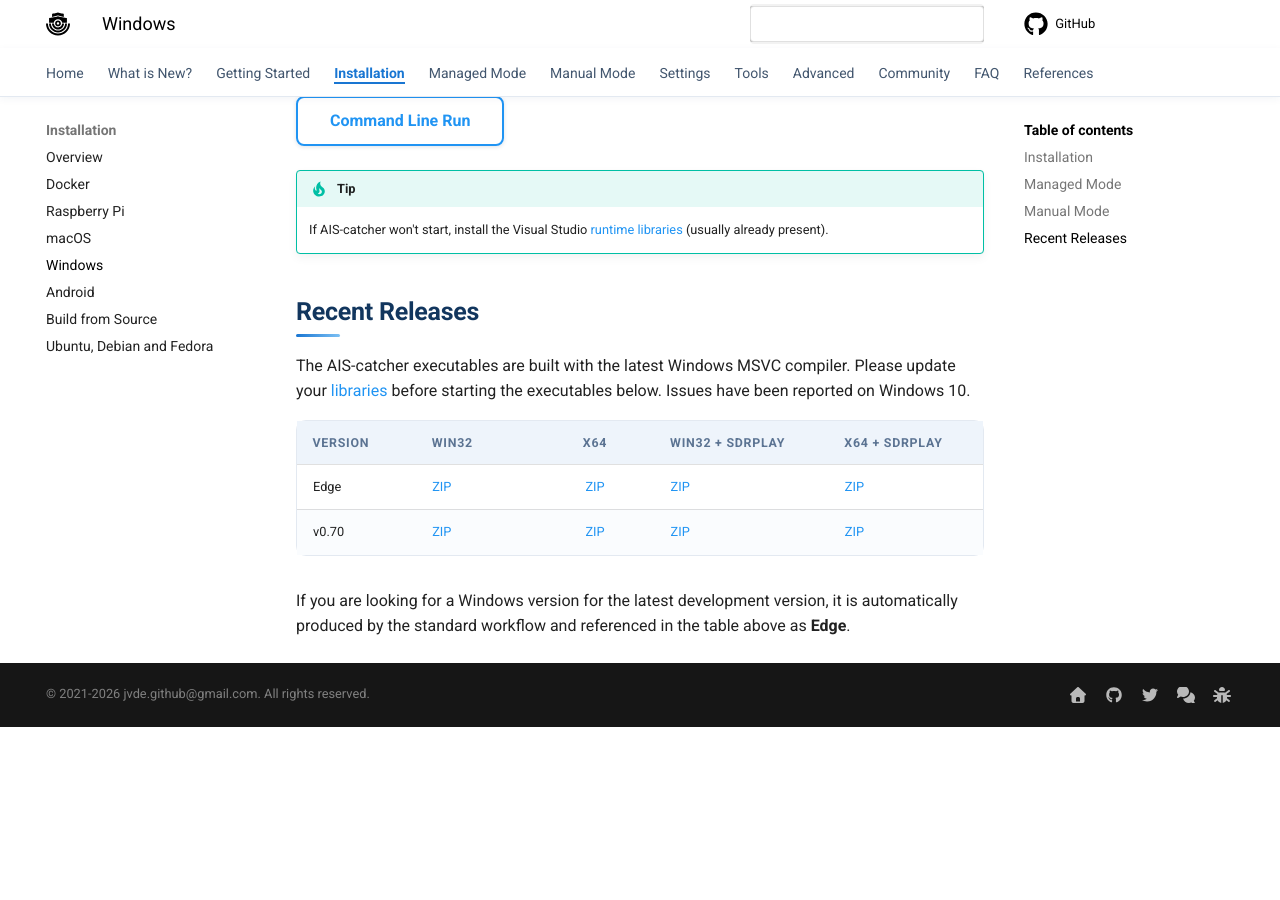
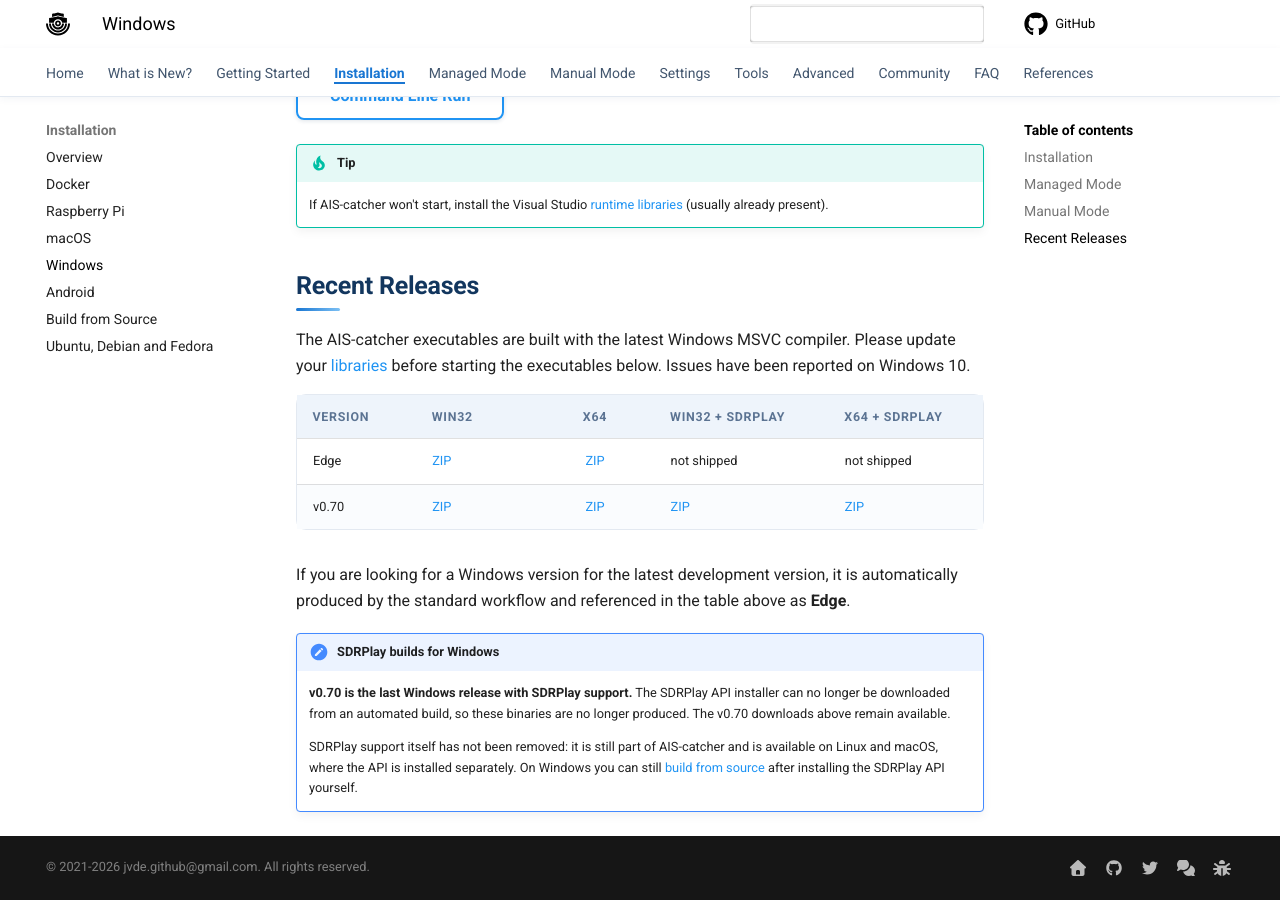
Before and after one commit to jvde-github/AIS-catcher-docs, an MkDocs documentation site: the page built from docs/installation/windows.md, in a window 1280 px wide and 900 px high, scrolled down 1481 px. Built offline with MkDocs 1.6.1 and Material for MkDocs 9.7.7, drawn with Linux system fonts in a browser that asks for light colours; comment, search, counter and statistics services are not loaded; before the commit the page ends 2208 px from its top, so only the background shows below that; some of the changed text lies outside the part shown.

Commit message:
Mark v0.70 as the last Windows release with SDRPlay binaries

```diff
--- a/docs/installation/windows.md
+++ b/docs/installation/windows.md
@@ -68,7 +68,12 @@
 
 | Version | Win32 | x64 | Win32 + SDRPlay | x64 + SDRPlay |
 | :------ | :---- | :--: | :-------------- | :------------ |
-| Edge    | [ZIP](https://github.com/jvde-github/AIS-catcher/releases/download/Edge/AIS-catcher.x86.zip) | [ZIP](https://github.com/jvde-github/AIS-catcher/releases/download/Edge/AIS-catcher.x64.zip) | [ZIP](https://github.com/jvde-github/AIS-catcher/releases/download/Edge/AIS-catcher.SDRPLAY.x86.zip) | [ZIP](https://github.com/jvde-github/AIS-catcher/releases/download/Edge/AIS-catcher.SDRPLAY.x64.zip) |
+| Edge    | [ZIP](https://github.com/jvde-github/AIS-catcher/releases/download/Edge/AIS-catcher.x86.zip) | [ZIP](https://github.com/jvde-github/AIS-catcher/releases/download/Edge/AIS-catcher.x64.zip) | not shipped | not shipped |
 | v0.70   | [ZIP](https://github.com/jvde-github/AIS-catcher/releases/download/v0.70/AIS-catcher.x86.zip) | [ZIP](https://github.com/jvde-github/AIS-catcher/releases/download/v0.70/AIS-catcher.x64.zip) | [ZIP](https://github.com/jvde-github/AIS-catcher/releases/download/v0.70/AIS-catcher.SDRPLAY.x86.zip) | [ZIP](https://github.com/jvde-github/AIS-catcher/releases/download/v0.70/AIS-catcher.SDRPLAY.x64.zip) |
 
 If you are looking for a Windows version for the latest development version, it is automatically produced by the standard workflow and referenced in the table above as **Edge**.
+
+!!! note "SDRPlay builds for Windows"
+    **v0.70 is the last Windows release with SDRPlay support.** The SDRPlay API installer can no longer be downloaded from an automated build, so these binaries are no longer produced. The v0.70 downloads above remain available.
+
+    SDRPlay support itself has not been removed: it is still part of AIS-catcher and is available on Linux and macOS, where the API is installed separately. On Windows you can still [build from source](build-source.md) after installing the SDRPlay API yourself.
```
Also changed, not shown: other parts of docs/installation/windows.md (+1 -1 lines).
